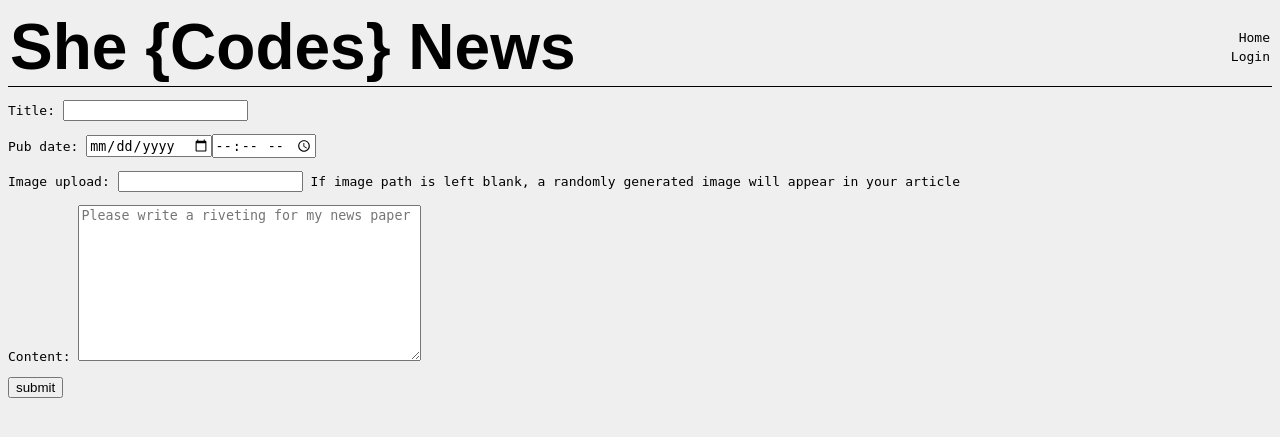
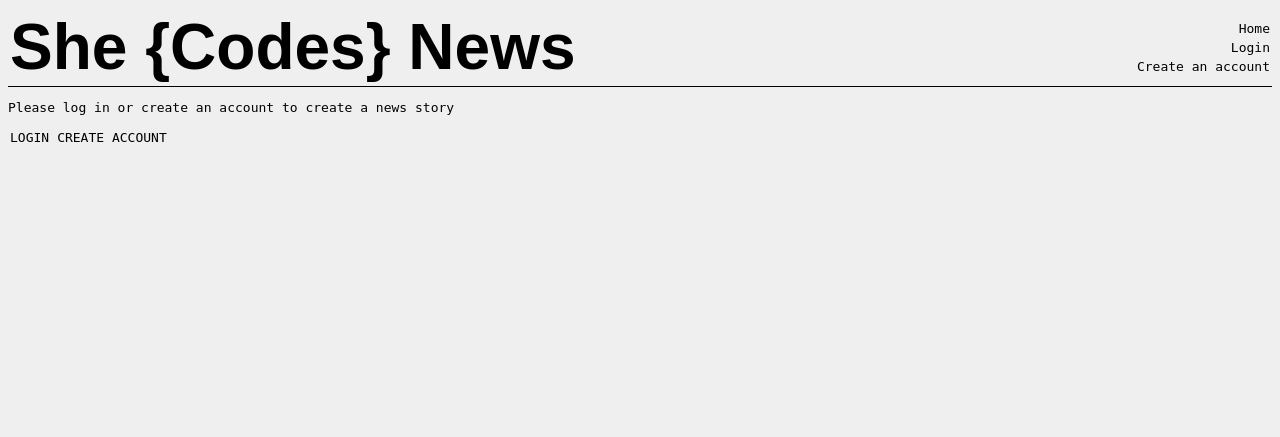
Before and after one commit to marinkoellen/django-news-project, a Django app: page /news/add-story/ in a window 1280 px wide. Shown: the top 437 px of the page. Run offline with Django 3.2, Linux system fonts and the light colour scheme; parts of the project's set-up code (start-up, migrations or seed data) failed here and were passed over; some web fonts are replaced.

Commit message:
updated create profile link

```diff
--- a/she_codes_news/news/templates/news/createStory.html
+++ b/she_codes_news/news/templates/news/createStory.html
@@ -1,9 +1,20 @@
 {% extends "base.html" %}
 
 {% block content %}
-<form action="" method="post">
-    {% csrf_token %}
-    {{form.as_p}}
-    <input type="submit" value="submit">
-</form>
+
+{% if user.is_authenticated %}
+    <form action="" method="post">
+        {% csrf_token %}
+        {{form.as_p}}
+        <input type="submit" value="submit">
+    </form>
+{% else %}
+    <p>Please log in or create an account to create a news story</p>
+    <a href="{% url 'login' %}">LOGIN</a>
+    <a href="{% url 'users:createAccount' %}">CREATE ACCOUNT</a>
+
+
+
+{% endif %}
+
 {% endblock %}
--- a/she_codes_news/news/templates/news/index.html
+++ b/she_codes_news/news/templates/news/index.html
@@ -8,7 +8,13 @@
 {% endblock %}
 
 {% block content %}
+    {% if user.is_authenticated %}
     <a href="{% url 'news:newsStory' %}">Write New Story</a>
+    {% else %}
+        <a href="{% url 'login' %}">You must be logged in to write a news story</a>
+    {% endif %}
+
+
     <h2>Latest News</h2>
 
     <div id="latest-stories">
--- a/she_codes_news/templates/nav.html
+++ b/she_codes_news/templates/nav.html
@@ -6,6 +6,7 @@
         <a href="{% url 'logout' %}">Logout</a>
     {% else %}
         <a href="{% url 'login' %}">Login</a>
+        <a href="{% url 'users:createAccount' %}">Create an account</a>
     {% endif %}
 
 
--- a/she_codes_news/users/templates/registration/login.html
+++ b/she_codes_news/users/templates/registration/login.html
@@ -8,6 +8,7 @@
     {{form.as_p}}
     <button type="submit">Login</button>
 </form>
+<a href="{% url 'users:createAccount' %}">Or create an account</a>
 
 
 {% endblock %}
```
